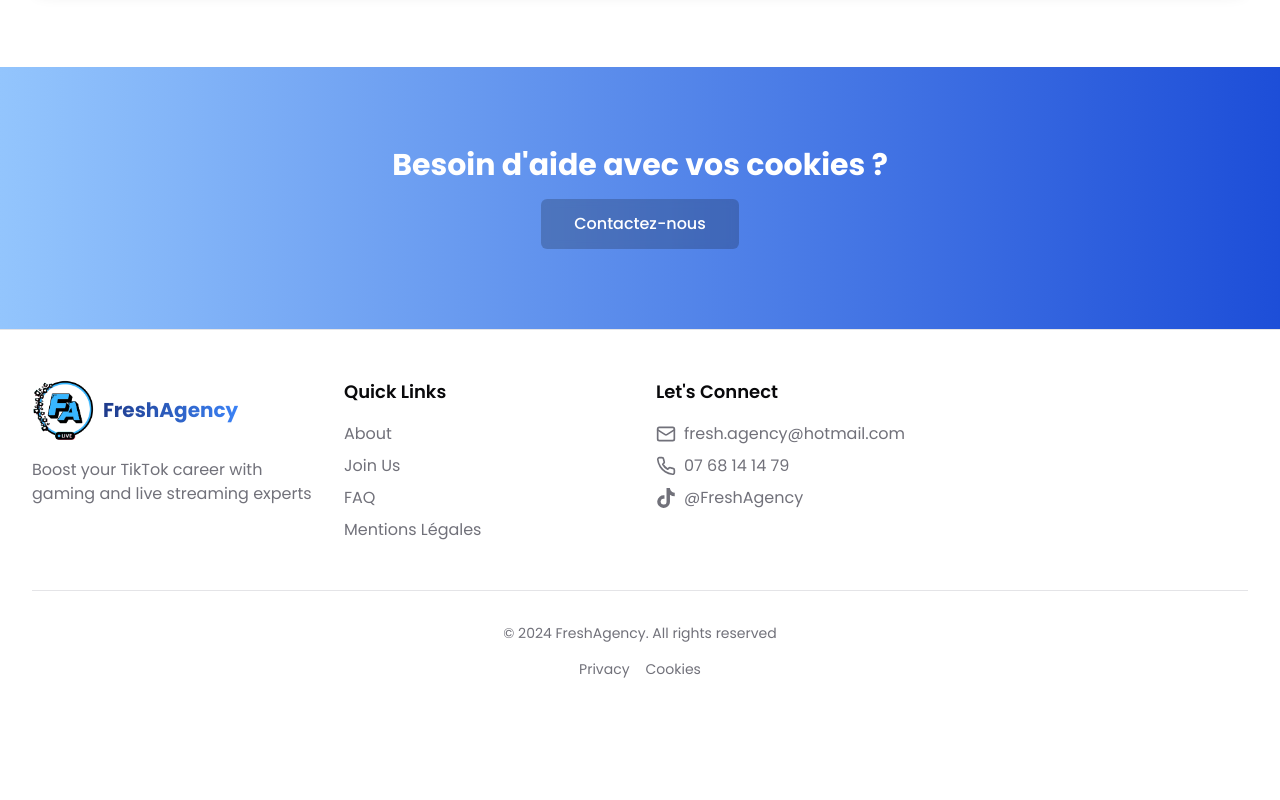
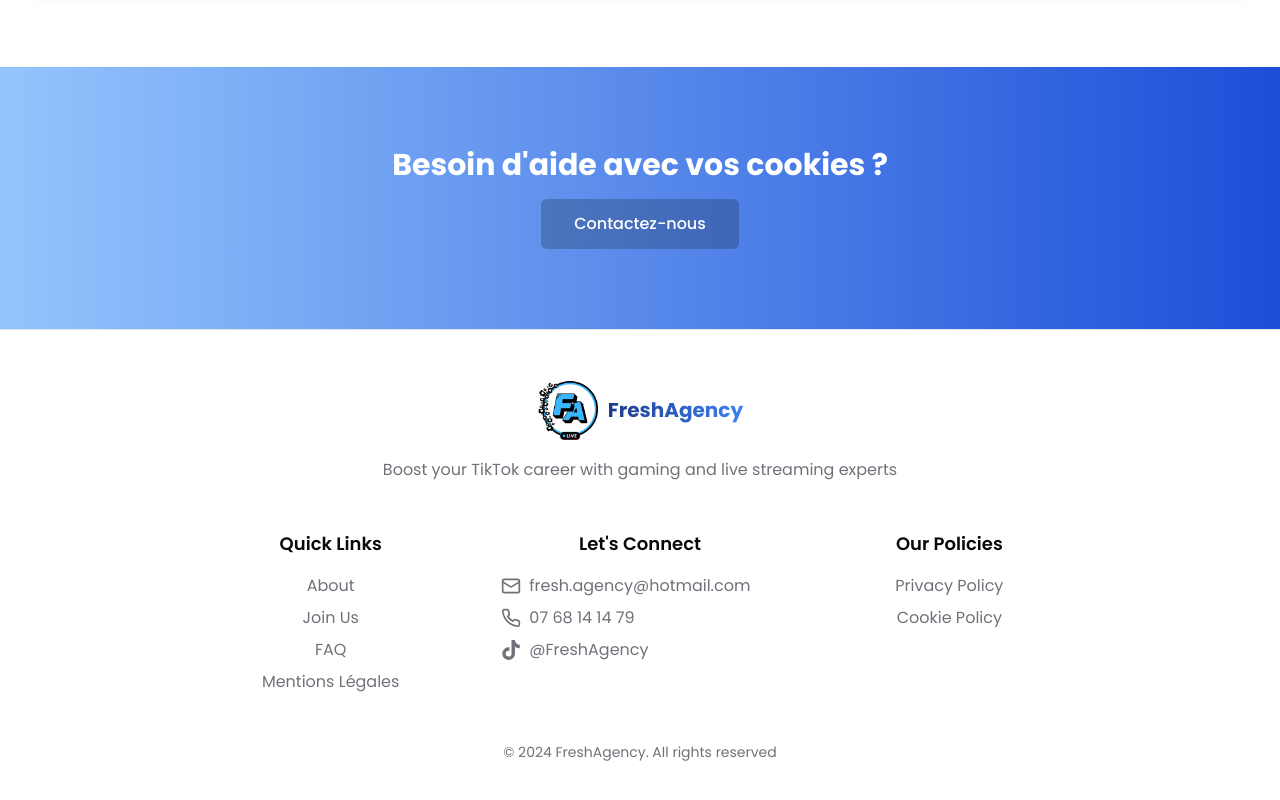
Before and after one commit to Blamxis/freshagency, a React (Vite) app: page /cookie-policy in a window 1280 px wide. Shown: the part 1275-2075 px from the top of the page. Before the commit the page ends 2002 px from the top, so only its background shows below. Built offline with nearby package versions, Linux system fonts and the light colour scheme.

Commit message:
fix footer and center this

```diff
--- a/src/components/Footer.tsx
+++ b/src/components/Footer.tsx
@@ -9,10 +9,10 @@ const Footer = () => {
   return (
     <footer className="bg-background border-t border-border transition-colors duration-300">
       <div className="max-w-7xl mx-auto px-4 sm:px-6 lg:px-8 py-12">
-        <div className="grid grid-cols-1 md:grid-cols-4 gap-8">
-          {/* Logo and Slogan */}
+        <div className="flex flex-col items-center space-y-12 text-center">
+          {/* Logo et slogan */}
           <div className="space-y-4">
-            <div className="flex items-center space-x-2">
+            <div className="flex items-center justify-center space-x-2">
               <img
                 src="/images/logofreshagency.png"
                 alt="Fresh Agency Logo"
@@ -25,9 +25,13 @@ const Footer = () => {
             </p>
           </div>
 
-          {/* Quick Links */}
+          {/* Sections */}
+          <div className="grid grid-cols-1 sm:grid-cols-3 gap-8 w-full max-w-4xl">
+            {/* Liens rapides */}
             <div>
-            <h3 className="font-semibold text-lg mb-4 text-foreground">{t('footer.quickLinks', 'Quick Links')}</h3>
+              <h3 className="font-semibold text-lg mb-4 text-foreground">
+                {t('footer.quickLinks', 'Quick Links')}
+              </h3>
               <ul className="space-y-2">
                 <li>
                   <Link to="/about" className="text-muted-foreground hover:text-blue-500 transition-colors">
@@ -54,12 +58,14 @@ const Footer = () => {
 
             {/* Contact Info */}
             <div>
-            <h3 className="font-semibold text-lg mb-4 text-foreground">{t('footer.contact.title', 'Restons en contact')}</h3>
+              <h3 className="font-semibold text-lg mb-4 text-foreground">
+                {t('footer.contact.title', 'Restons en contact')}
+              </h3>
               <ul className="space-y-2">
                 <li>
                   <a
                     href="mailto:fresh.agency@hotmail.com"
-                  className="flex items-center text-muted-foreground hover:text-blue-500 transition-colors"
+                    className="flex items-center justify-center sm:justify-start text-muted-foreground hover:text-blue-500 transition-colors"
                   >
                     <Mail className="h-5 w-5 mr-2" />
                     fresh.agency@hotmail.com
@@ -70,7 +76,7 @@ const Footer = () => {
                     href="https://wa.me/33768141479"
                     target="_blank"
                     rel="noopener noreferrer"
-                  className="flex items-center text-muted-foreground hover:text-blue-500 transition-colors"
+                    className="flex items-center justify-center sm:justify-start text-muted-foreground hover:text-blue-500 transition-colors"
                   >
                     <Phone className="h-5 w-5 mr-2" />
                     07 68 14 14 79
@@ -81,7 +87,7 @@ const Footer = () => {
                     href="https://www.tiktok.com/@fresh.agency"
                     target="_blank"
                     rel="noopener noreferrer"
-                  className="flex items-center text-muted-foreground hover:text-blue-500 transition-colors"
+                    className="flex items-center justify-center sm:justify-start text-muted-foreground hover:text-blue-500 transition-colors"
                   >
                     <FaTiktok className="h-5 w-5 mr-2" />
                     @FreshAgency
@@ -90,20 +96,27 @@ const Footer = () => {
               </ul>
             </div>
 
-          {/* Empty Space or Optional Section */}
-          <div></div>
+            {/* Politique */}
+            <div>
+              <h3 className="font-semibold text-lg mb-4 text-foreground">{t('footer.policies', 'Our Policies')}</h3>
+              <ul className="space-y-2">
+                <li>
+                  <Link to="/privacy-policy" className="text-muted-foreground hover:text-blue-500 transition-colors">
+                    {t('footer.privacy', 'Privacy Policy')}
+                  </Link>
+                </li>
+                <li>
+                  <Link to="/cookie-policy" className="text-muted-foreground hover:text-blue-500 transition-colors">
+                    {t('footer.cookies', 'Cookie Policy')}
+                  </Link>
+                </li>
+              </ul>
+            </div>
           </div>
 
-        {/* Bottom Section */}
-        <div className="mt-12 pt-8 border-t border-border text-center text-sm text-muted-foreground">
+          {/* Copyright */}
+          <div className="mt-12 text-sm text-muted-foreground">
             <p>&copy; {new Date().getFullYear()} FreshAgency. {t('footer.rights', 'All rights reserved.')}</p>
-          <div className="flex justify-center space-x-4 mt-4">
-            <Link to="/privacy-policy" className="hover:text-blue-500 transition-colors">
-              {t('footer.privacy', 'Privacy')}
-            </Link>
-            <Link to="/cookie-policy" className="hover:text-blue-500 transition-colors">
-              {t('footer.cookies', 'Cookies')}
-            </Link>
           </div>
         </div>
       </div>
```
Lines whose indentation alone changed are shown as unchanged.
